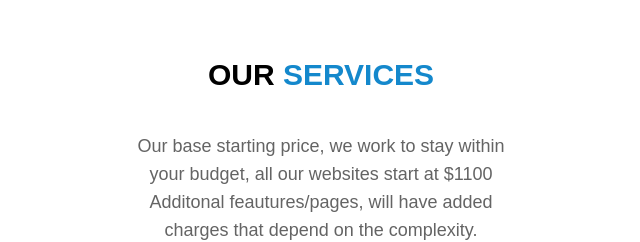
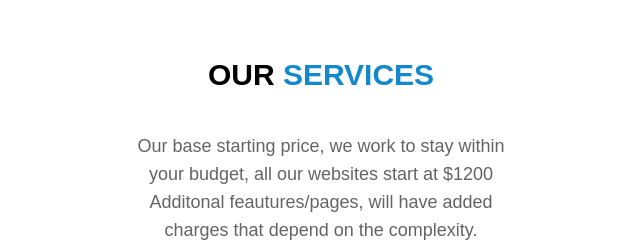
Before and after one commit to cerlans/live, a website: page index.html in a window 1280 px wide. Shown: the part 3580-3822 px from the top of the page, 319-959 px from the left. Drawn offline with Linux system fonts and the light colour scheme.

Commit message:
changed price

```diff
--- a/index.html
+++ b/index.html
@@ -167,7 +167,7 @@
            <div id='cards' >
               <div class='pricingHeader'>
                  <h2 class='subHeaders'>Our <span>Services</span></h2>
-                 <p>Our base starting price, we work to stay within your budget, all our websites start at $1100</p>
+                 <p>Our base starting price, we work to stay within your budget, all our websites start at $1200</p>
                  <p>Additonal feautures/pages, will have added charges that depend on the complexity.</p>
               </div>
               <div class='md-Wrap'>
```
